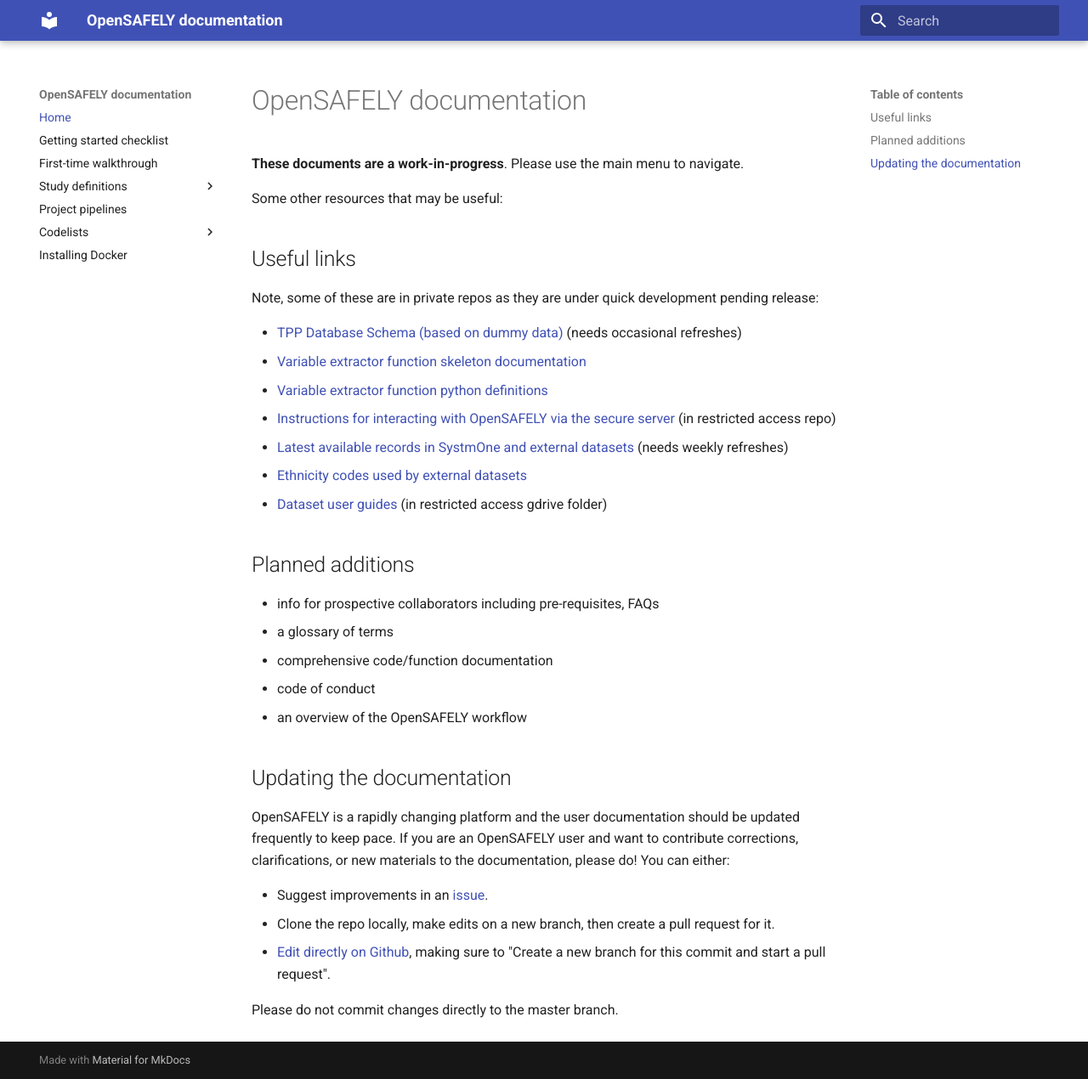
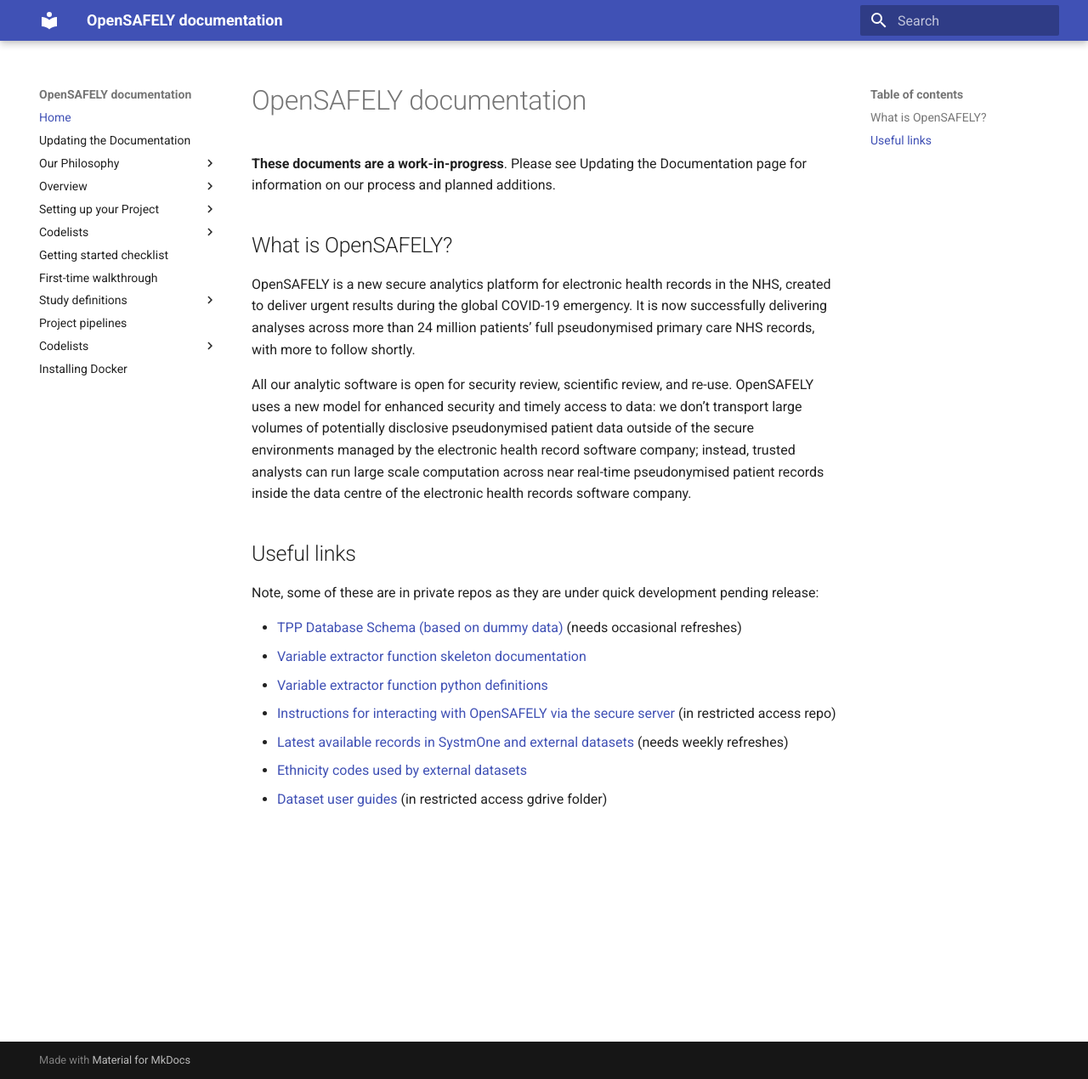
Before and after one commit to opensafely/documentation, an MkDocs documentation site: the page built from docs/index.md, in a window 1280 px wide and 1270 px high. Shown: the whole window at 85% size. Built offline with MkDocs 1.6.1 and Material for MkDocs 9.7.7, drawn with Linux system fonts in a browser that asks for light colours.

```diff
--- a/docs/index.md
+++ b/docs/index.md
@@ -1,8 +1,20 @@
 # OpenSAFELY documentation
 
- **These documents are a work-in-progress**.  Please use the main menu to navigate.
+ **These documents are a work-in-progress**.  Please see Updating the Documentation page for information on our process and
+ planned additions.
 
-Some other resources that may be useful:
+## What is OpenSAFELY?
+
+OpenSAFELY is a new secure analytics platform for electronic health records in the NHS, created to deliver urgent
+results during the global COVID-19 emergency. It is now successfully delivering analyses across more than 24 million
+patients’ full pseudonymised primary care NHS records, with more to follow shortly.
+
+All our analytic software is open
+for security review, scientific review, and re-use. OpenSAFELY uses a new model for enhanced security and timely
+access to data: we don’t transport large volumes of potentially disclosive pseudonymised patient data outside of the
+secure environments managed by the electronic health record software company; instead, trusted analysts can run large
+scale computation across near real-time pseudonymised patient records inside the data centre of the electronic health
+records software company.
 
 ## Useful links
 
@@ -15,21 +27,3 @@ Note, some of these are in private repos as they are under quick development pen
 * [Latest available records in SystmOne and external datasets](https://github.com/opensafely/rapid-reports/blob/master/notebooks/latest-dates.ipynb) (needs weekly refreshes)
 * [Ethnicity codes used by external datasets](https://github.com/opensafely/rapid-reports/blob/master/notebooks/ethnicity-codes.ipynb)
 * [Dataset user guides](https://docs.google.com/document/d/1EzaRTiapjxxbj10wjN5iYjXbeyHMEErOoaV0tH6Mv1c/) (in restricted access gdrive folder)
-
-## Planned additions
-
-* info for prospective collaborators including pre-requisites, FAQs
-* a glossary of terms
-* comprehensive code/function documentation
-* code of conduct
-* an overview of the OpenSAFELY workflow
-
-## Updating the documentation
-
-OpenSAFELY is a rapidly changing platform and the user documentation should be updated frequently to keep pace. If you are an OpenSAFELY user and want to contribute corrections, clarifications, or new materials to the documentation, please do! You can either:
-
-* Suggest improvements in an [issue](https://github.com/opensafely/documentation/issues).
-* Clone the repo locally, make edits on a new branch, then create a pull request for it.
-* [Edit directly on Github](https://docs.github.com/en/github/managing-files-in-a-repository/editing-files-in-your-repository), making sure to "Create a new branch for this commit and start a pull request".
-
-Please do not commit changes directly to the master branch.
--- a/mkdocs.yml
+++ b/mkdocs.yml
@@ -1,6 +1,20 @@
 site_name: OpenSAFELY documentation
 nav:
     - Home: index.md
+    - Updating the Documentation: updating_documentation.md
+    - Our Philosophy:
+        - Open Working Methods: our_philosophy.md
+        - The Datalab Open Manifesto: open_data_manifesto.md
+    - Overview:
+        - Workflow Overview: overview_pipeline.md
+        - Minimal Requirements: min_req.md
+        - Datasets: dataset_landing_page.md
+    - Setting up your Project:
+        - Developing a Research Question and Protocol: protocol.md
+        - Creating your Project Repo on Github: project_setup.md
+    - Codelists:
+        - Introduction to Codelists: codelist_intro.md
+        - Building a Codelist: codelist_creation.md
     - Getting started checklist: getting_started_checklist.md
     - First-time walkthrough: onboarding_analysts.md
     - Study definitions:
@@ -10,7 +24,6 @@ nav:
     - Codelists:
         - Creating codelists: codelist_creation.md
         - SNOMED codelists: snomed.md
-        - The Datalab Open Manifesto: open_data_manifesto.md
     - Installing Docker: installing_docker.md
 
 theme: material
```
Also changed, not shown: docs/codelist_creation.md (+0 -8 lines), docs/codelist_intro.md (added, +11 -0 lines), docs/getting_started_checklist.md (+1 -51 lines), docs/min_req.md (added, +20 -0 lines), docs/our_philosophy.md (added, +15 -0 lines), docs/overview_pipeline.md (added, +25 -0 lines), docs/project_setup.md (added, +3 -0 lines), docs/protocol.md (added, +4 -0 lines), docs/updating_documentation.md (added, +19 -0 lines), docs/dataset_landing_page.md (added).
